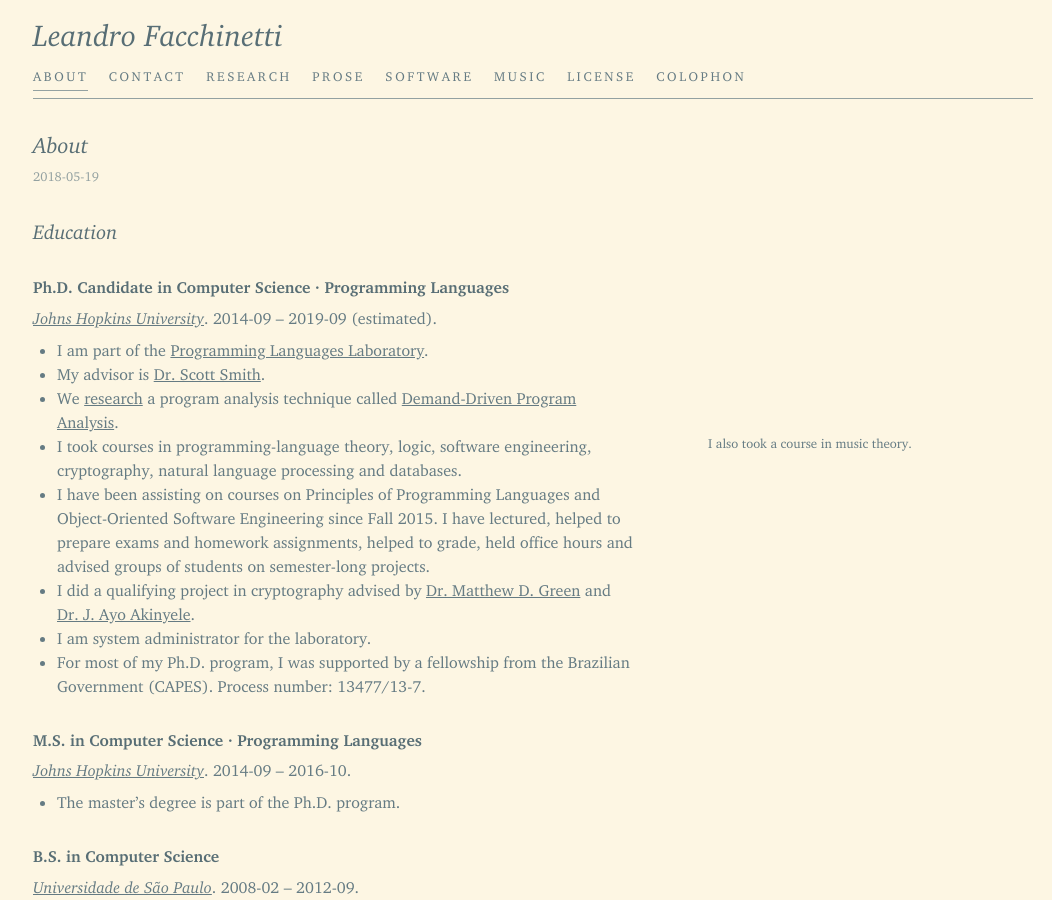
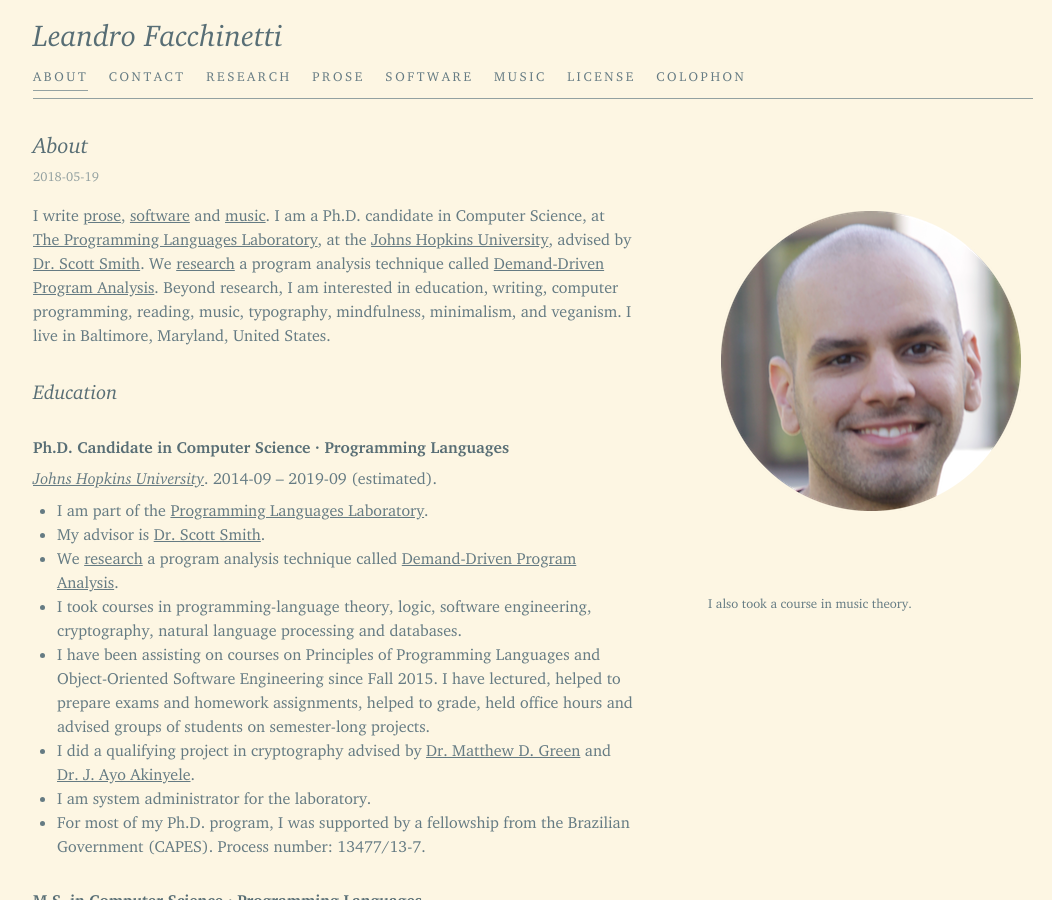
Before and after one commit to leafac/leafac.com, a Jekyll site: the page built from about.md, in a window 1280 px wide and 900 px high. Shown: the whole window, without its empty margins (107-1159 px from the left). Built offline with Jekyll 4.4.1, drawn with Linux system fonts in a browser that asks for light colours.

Commit message:
Finish about

```diff
--- a/about.md
+++ b/about.md
@@ -3,6 +3,14 @@
 title: About
 date: 2018-05-19
 ---
+
+<aside markdown="1">
+<figure markdown="1">
+![](avatar.png)
+</figure>
+</aside>
+
+I write [prose](/prose), [software](/software) and [music](/music). I am a Ph.D. candidate in Computer Science, at [The Programming Languages Laboratory](https://pl.cs.jhu.edu), at the [Johns Hopkins University](https://jhu.edu), advised by [Dr. Scott Smith](https://www.cs.jhu.edu/~scott/). We [research](/research) a program analysis technique called [Demand-Driven Program Analysis](http://pl.cs.jhu.edu/projects/demand-driven-program-analysis/). Beyond research, I am interested in education, writing, computer programming, reading, music, typography, mindfulness, minimalism, and veganism. I live in Baltimore, Maryland, United States.
 
 Education
 =========
```
